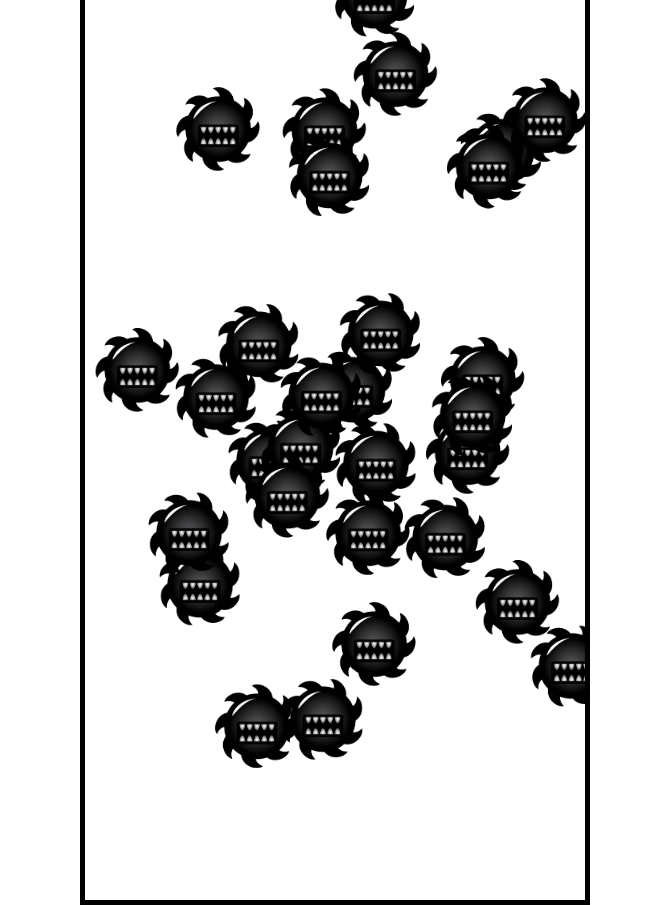
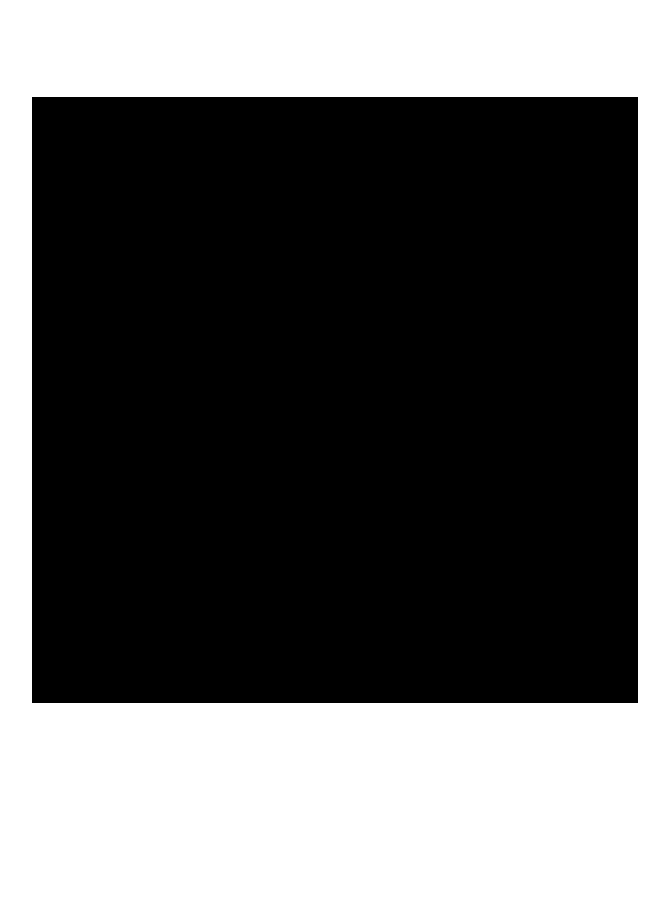
Before and after one commit to DavidEspinozaRomero/angular-game-endless-runner-dog, an Angular app: page / in a window 1280 px wide. Shown: the whole page, without its empty margins (305-974 px from the left). After the commit the page ends 800 px from the top, so only its background shows below. Built offline with nearby package versions, Linux system fonts and the light colour scheme.

Commit message:
creando componente de animation trigger y agregando imagen para la animacion

```diff
--- a/src/app/app.component.html
+++ b/src/app/app.component.html
@@ -2,4 +2,5 @@
 
 <!-- <app-sprite-animacion-tecnique> </app-sprite-animacion-tecnique> -->
 <!-- <app-parallax-background></app-parallax-background> -->
-<app-enemy-movement-pattern></app-enemy-movement-pattern>
+<!-- <app-enemy-movement-pattern></app-enemy-movement-pattern> -->
+<app-animation-trigger></app-animation-trigger>
--- /dev/null
+++ b/src/app/modules/animation-trigger/animation-trigger.component.html
@@ -0,0 +1 @@
+<canvas id="canvas1" #canvas1></canvas>
--- /dev/null
+++ b/src/app/modules/animation-trigger/animation-trigger.component.scss
@@ -0,0 +1,10 @@
+#canvas1 {
+  background-color: black;
+  border: 3px solid black;
+  position: absolute;
+  top: 50%;
+  left: 50%;
+  transform: translate(-50%, -50%);
+  width: 600px;
+  height: 600px;
+}
--- /dev/null
+++ b/src/app/modules/index.ts
@@ -0,0 +1,4 @@
+export * from './animation-trigger/animation-trigger.component';
+export * from './enemy-movement-pattern/enemy-movement-pattern.component';
+export * from './parallax-background/parallax-background.component';
+export * from './sprite-animacion-tecnique/sprite-animacion-tecnique.component';
```
Also changed, not shown: src/app/app.component.ts (+7 -3 lines), src/app/modules/animation-trigger/animation-trigger.component.ts (added, +12 -0 lines), src/assets/boom.png (added), 1 other file (tests, documents, lock files or other folders).
